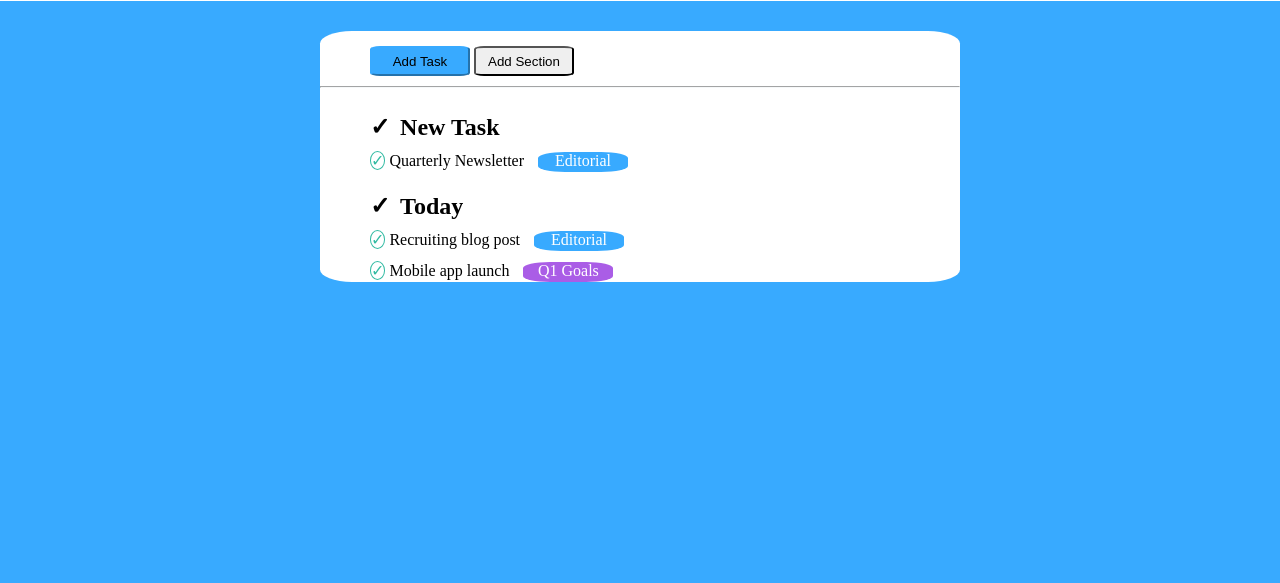
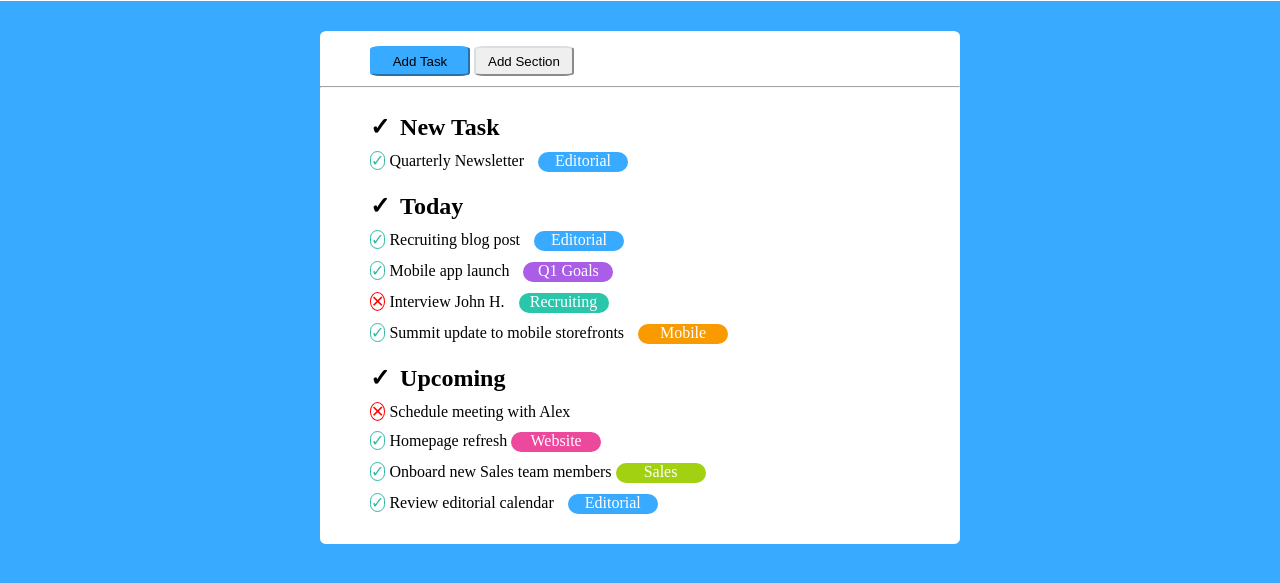
Before and after one commit to giulia-dai/html-css-toboolist, a plain HTML site: page index.html in a window 1280 px wide. Shown: the part 53-636 px from the top of the page. Drawn offline with Linux system fonts and the light colour scheme.

Commit message:
lista finita

```diff
--- a/css/style.css
+++ b/css/style.css
@@ -30,8 +30,8 @@ main{
     margin: auto;
     background-color: white;
     margin-top: 30px;
-    padding-top: 15px;
-   border-radius: 5%;
+    padding: 15px 0 30px 0 ;
+   border-radius: 1%;
 }
 
 #blue-button{
@@ -47,6 +47,7 @@ main{
     width: 100px;
     height: 30px;
     border-radius: 10%;
+    border-color: rgb(218, 222, 226);
 }
 
 hr{
@@ -57,6 +58,7 @@ hr{
 section{
     margin-left: 50px;
     margin-top: 20px;
+
 }
 
 h2::before{
@@ -67,7 +69,7 @@ h2::before{
 .task-check::before{
     content: '\2713';
     color: rgb(49, 186, 162) ;
-    border-radius: 100%;
+    border-radius: 100px;
     border: 1px solid rgb(49, 186, 162) ;
     width: 50px;
     height: 50px;
@@ -77,16 +79,29 @@ h2::before{
     margin-top: 10px;
 }
 
+.task-cross::before{
+    content: '\2715';
+    color: red ;
+    border-radius: 100%;
+    border: 1px solid red;
+    width: 50px;
+    height: 50px;
+}
+
+.task-cross{
+    margin-top: 10px;
+}
+
 .tag{
     display: inline-block;
   width: 110px;
   color: white;
 }
 
-#editorial{
+.editorial{
     background-color: rgb(56, 170, 255);
     margin-left: 10px;
-    border-radius: 30%;
+    border-radius: 100px;
     width: 90px;
     height: 20px;
     text-align: center;
@@ -95,8 +110,42 @@ h2::before{
 #Q1-goals{
     background-color: rgb(170,93,230);
     margin-left: 10px;
-    border-radius: 30%;
+    border-radius: 100px;
     width: 90px;
     height: 20px;
     text-align: center;
 }
+
+#recruiting{
+    background-color: rgb(42,198,171);
+    margin-left: 10px;
+    border-radius: 100px;
+    width: 90px;
+    height: 20px;
+    text-align: center;
+}
+
+#mobile {
+background-color: rgb(249,155,0);
+margin-left: 10px;
+border-radius: 100px;
+width: 90px;
+height: 20px;
+text-align: center;
+}
+
+#website{
+background-color: rgb(236,73,157);
+border-radius: 100px;
+width: 90px;
+height: 20px;
+text-align: center;
+}
+
+#sales{
+    background-color: rgb(162,209,17);
+    border-radius: 100px;
+    width: 90px;
+    height: 20px;
+    text-align: center;
+}
--- a/index.html
+++ b/index.html
@@ -34,7 +34,7 @@
              <h2>New Task</h2>
 
              <div class="task-check"> Quarterly Newsletter
-                 <div class="tag" id="editorial">Editorial</div>
+                 <div class="tag editorial">Editorial</div>
              </div>
          </section>
 
@@ -43,7 +43,7 @@
              <h2>Today</h2>
 
              <div class="task-check">  Recruiting blog post
-            <div class="tag" id="editorial">Editorial</div>
+               <div class="tag editorial">Editorial</div>
              </div>
 
              <div class="task-check"> Mobile app launch
@@ -51,17 +51,35 @@
              </div>
 
 
+             <div class="task-cross"> Interview John H.
+                <div class="tag" id="recruiting">Recruiting</div>
+             </div>
 
+             <div class="task-check"> Summit update to mobile storefronts
+                <div class="tag" id="mobile">Mobile</div>
+             </div>
          </section>
 
          <!-- upcoming section -->
          <section>
+              <h2>Upcoming</h2>
 
+              <div class="task-cross"> Schedule meeting with Alex</div>
 
+              <div class="task-check"> Homepage refresh
+                  <div class="tag" id="website">Website</div>
+              </div>
+
+               <div class="task-check"> Onboard new Sales team members
+                  <div class="tag" id="sales">Sales</div>
+               </div>
+
+               <div class="task-check"> Review editorial calendar
+                  <div class="tag editorial">Editorial</div>
+               </div>
          </section>
        </div>
   </main>
     <!-- /main -->
-
 </body>
 </html>
```
Lines whose indentation alone changed are shown as unchanged.
